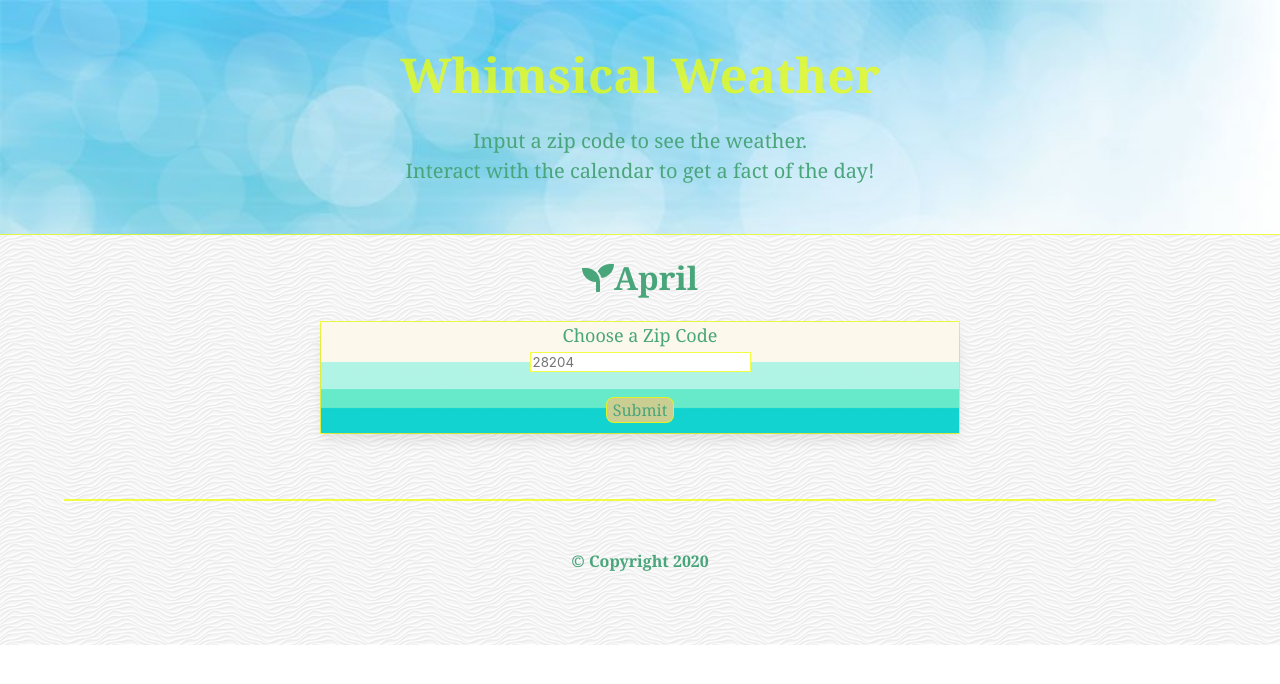
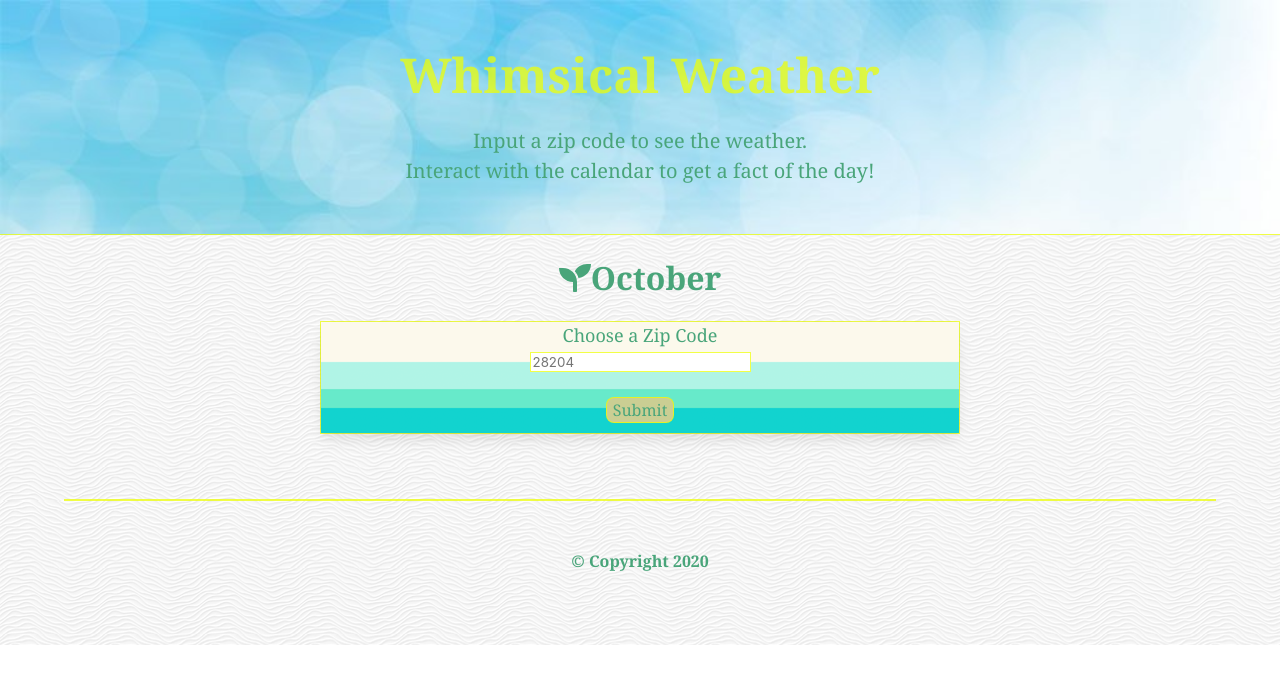
Before and after one commit to asuleigh/WhimsicalWeather, a website: page index.html in a window 1280 px wide. Drawn offline with nearby package versions, Linux system fonts and the light colour scheme; no server answers; a script that the page names is missing; a small style sheet from the web is missing.

Commit message:
changing month. will change theme soon

```diff
--- a/index.html
+++ b/index.html
@@ -34,7 +34,7 @@
 <div class="container">
 <h2 class="title has-text-centered" style="height: 100%; margin-top: 25px; color: #49a57a;">
 <i class="fas fa-seedling">
-</i>April</h2>
+</i>October</h2>
 </div>
 
 <!-- Zip Form-->
```
